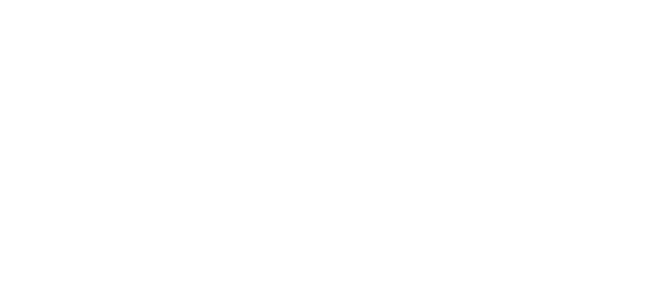
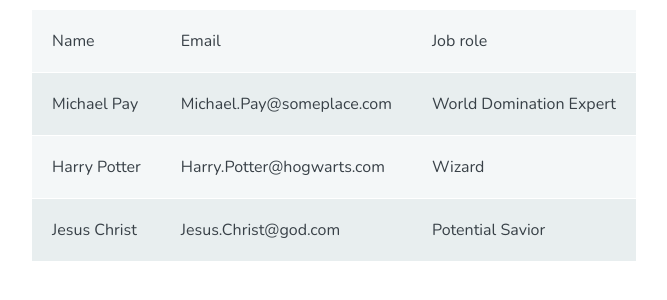
Before and after one commit to MichaelPay/michael_learns_html, a plain HTML site: page 04 HTML Tables/01 Table Basics/index.html in a window 1280 px wide. Shown: the whole page, without its empty margins (306-973 px from the left). Drawn offline with nearby package versions, Linux system fonts and the light colour scheme.

```diff
--- a/04 HTML Tables/01 Table Basics/index.html
+++ b/04 HTML Tables/01 Table Basics/index.html
@@ -1,16 +1,37 @@
 <!DOCTYPE html>
 <html>
-  <head>
+<head>
     <meta charset="utf-8">
     <meta name="viewport" content="width=device-width, initial-scale=1.0">
     <title>Employee Information</title>
     <link rel="stylesheet" href="css/normalize.css">
     <link href='http://fonts.googleapis.com/css?family=Nunito:400,300' rel='stylesheet' type='text/css'>
     <link rel="stylesheet" href="css/main.css">
-  </head>
-  <body>
+</head>
+<body>
 
+<table>
+    <tr>
+        <td>Name</td>
+        <td>Email</td>
+        <td>Job role</td>
+    </tr>
+    <tr>
+        <td>Michael Pay</td>
+        <td>Michael.Pay@someplace.com</td>
+        <td>World Domination Expert</td>
+    </tr>
+    <tr>
+        <td>Harry Potter</td>
+        <td>Harry.Potter@hogwarts.com</td>
+        <td>Wizard</td>
+    </tr>
+    <tr>
+        <td>Jesus Christ</td>
+        <td>Jesus.Christ@god.com</td>
+        <td>Potential Savior</td>
+    </tr>
+</table>
 
-
-  </body>
+</body>
 </html>
```
Also changed, not shown: 04 HTML Tables/01 Table Basics/Challenge/Create a Table Challenge.html (added, +44 -0 lines).
